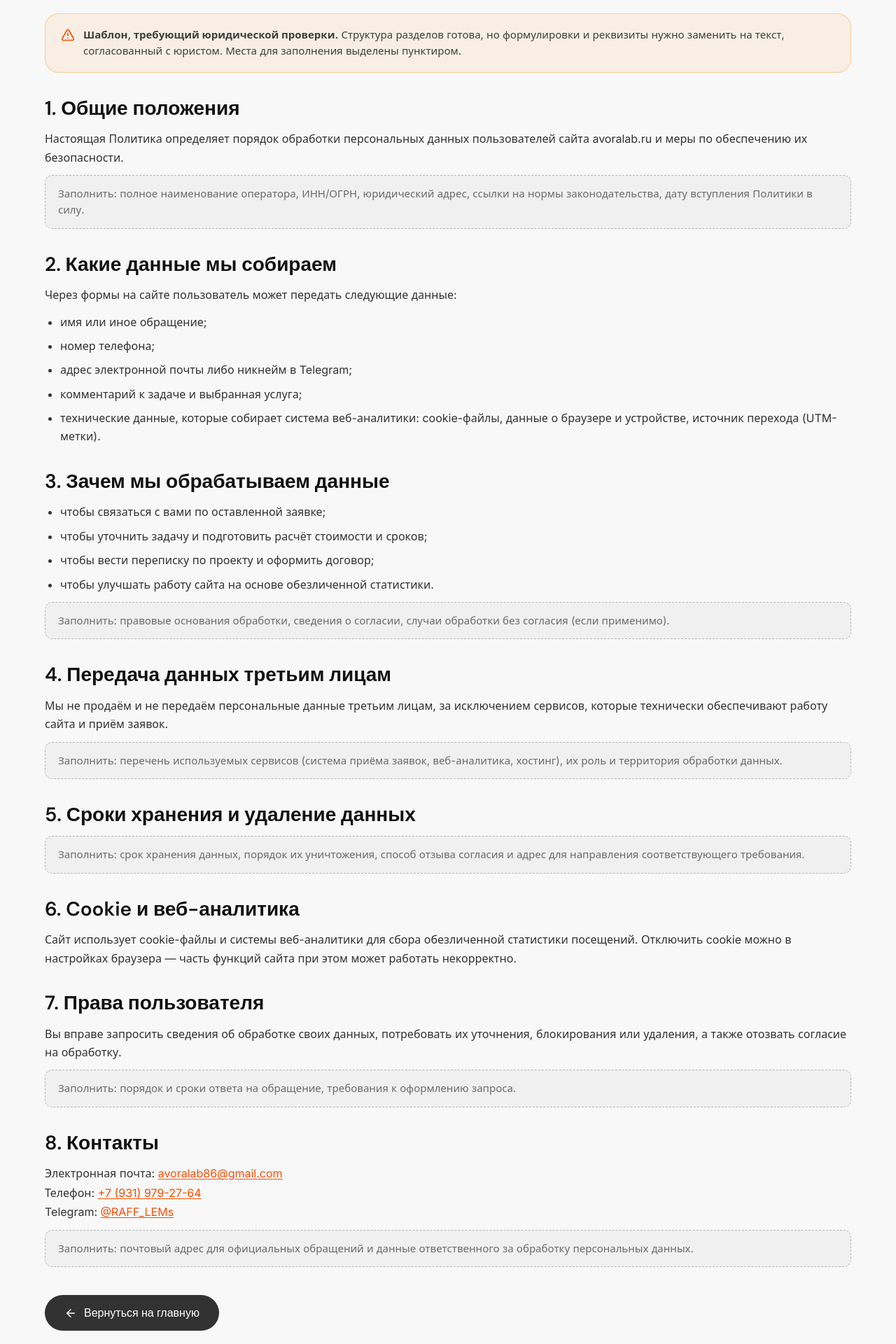
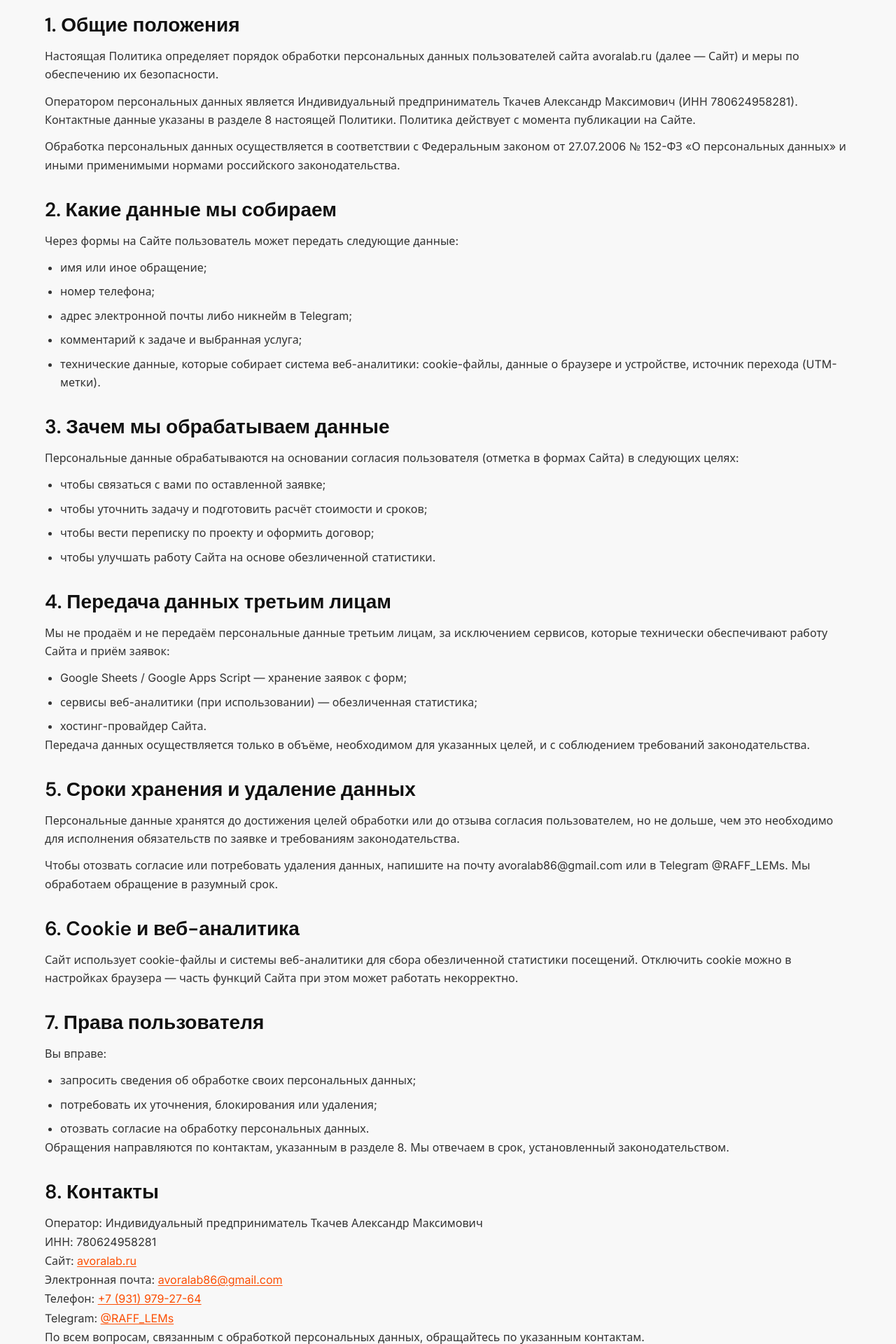
Before and after one commit to AlexCrowd3/AvoraLab, a React (Vite) app: page /privacy in a window 1280 px wide. Shown: the part 580-2500 px from the top of the page at 70% size. Built offline with nearby package versions, Linux system fonts and the light colour scheme; a web font is replaced by a local one.

Commit message:
Fix Design Service Detail

```diff
--- a/src/components/OrderForm/OrderForm.tsx
+++ b/src/components/OrderForm/OrderForm.tsx
@@ -102,7 +102,7 @@ export default function OrderForm({
     setLoading(true)
     try {
       await submitLead({
-        formType: 'service',
+        formType: 'contact',
         service: selectedService,
         name: name.trim(),
         phone: phone.trim(),
--- a/src/pages/Privacy/PrivacyPage.tsx
+++ b/src/pages/Privacy/PrivacyPage.tsx
@@ -1,5 +1,5 @@
 import { Link } from 'react-router-dom'
-import { AlertTriangle, ArrowLeft } from 'lucide-react'
+import { ArrowLeft } from 'lucide-react'
 import Header from '../../components/Header/Header'
 import Footer from '../../components/Footer/Footer'
 import PageHero from '../../components/PageHero/PageHero'
@@ -7,14 +7,7 @@ import Seo from '../../components/Seo/Seo'
 import styles from './PrivacyPage.module.css'
 
 /**
- * Политика конфиденциальности.
- *
- * ВНИМАНИЕ ДЛЯ ВЛАДЕЛЬЦА САЙТА:
- * текст ниже — рабочий каркас, а не готовый юридический документ. Он
- * показывает, какие разделы обычно нужны, и оставляет явные места для
- * заполнения (реквизиты оператора, перечень данных, сроки хранения).
- * Перед публикацией замените содержание на редакцию, согласованную с
- * юристом, и уберите блок-предупреждение в начале страницы.
+ * Политика конфиденциальности Avora Lab.
  */
 export default function PrivacyPage() {
   return (
@@ -35,28 +28,27 @@ export default function PrivacyPage() {
 
         <section className={styles.page}>
           <div className={`container ${styles.wrap}`}>
-            <p className={styles.notice}>
-              <AlertTriangle size={20} />
-              <span>
-                <strong>Шаблон, требующий юридической проверки.</strong> Структура разделов
-                готова, но формулировки и реквизиты нужно заменить на текст, согласованный с
-                юристом. Места для заполнения выделены пунктиром.
-              </span>
-            </p>
-
             <h2 className={styles.h2}>1. Общие положения</h2>
             <p className={styles.p}>
               Настоящая Политика определяет порядок обработки персональных данных
-              пользователей сайта avoralab.ru и меры по обеспечению их безопасности.
+              пользователей сайта avoralab.ru (далее — Сайт) и меры по обеспечению их
+              безопасности.
             </p>
-            <span className={styles.placeholder}>
-              Заполнить: полное наименование оператора, ИНН/ОГРН, юридический адрес,
-              ссылки на нормы законодательства, дату вступления Политики в силу.
-            </span>
+            <p className={styles.p}>
+              Оператором персональных данных является Индивидуальный предприниматель
+              Ткачев Александр Максимович (ИНН 780624958281). Контактные данные указаны
+              в разделе 8 настоящей Политики. Политика действует с момента публикации на
+              Сайте.
+            </p>
+            <p className={styles.p}>
+              Обработка персональных данных осуществляется в соответствии с Федеральным
+              законом от 27.07.2006 № 152-ФЗ «О персональных данных» и иными
+              применимыми нормами российского законодательства.
+            </p>
 
             <h2 className={styles.h2}>2. Какие данные мы собираем</h2>
             <p className={styles.p}>
-              Через формы на сайте пользователь может передать следующие данные:
+              Через формы на Сайте пользователь может передать следующие данные:
             </p>
             <ul className={styles.list}>
               <li>имя или иное обращение;</li>
@@ -70,61 +62,86 @@ export default function PrivacyPage() {
             </ul>
 
             <h2 className={styles.h2}>3. Зачем мы обрабатываем данные</h2>
+            <p className={styles.p}>
+              Персональные данные обрабатываются на основании согласия пользователя
+              (отметка в формах Сайта) в следующих целях:
+            </p>
             <ul className={styles.list}>
               <li>чтобы связаться с вами по оставленной заявке;</li>
               <li>чтобы уточнить задачу и подготовить расчёт стоимости и сроков;</li>
               <li>чтобы вести переписку по проекту и оформить договор;</li>
-              <li>чтобы улучшать работу сайта на основе обезличенной статистики.</li>
+              <li>чтобы улучшать работу Сайта на основе обезличенной статистики.</li>
             </ul>
-            <span className={styles.placeholder}>
-              Заполнить: правовые основания обработки, сведения о согласии, случаи
-              обработки без согласия (если применимо).
-            </span>
 
             <h2 className={styles.h2}>4. Передача данных третьим лицам</h2>
             <p className={styles.p}>
               Мы не продаём и не передаём персональные данные третьим лицам, за исключением
-              сервисов, которые технически обеспечивают работу сайта и приём заявок.
+              сервисов, которые технически обеспечивают работу Сайта и приём заявок:
             </p>
-            <span className={styles.placeholder}>
-              Заполнить: перечень используемых сервисов (система приёма заявок, веб-аналитика,
-              хостинг), их роль и территория обработки данных.
-            </span>
+            <ul className={styles.list}>
+              <li>Google Sheets / Google Apps Script — хранение заявок с форм;</li>
+              <li>сервисы веб-аналитики (при использовании) — обезличенная статистика;</li>
+              <li>хостинг-провайдер Сайта.</li>
+            </ul>
+            <p className={styles.p}>
+              Передача данных осуществляется только в объёме, необходимом для указанных
+              целей, и с соблюдением требований законодательства.
+            </p>
 
             <h2 className={styles.h2}>5. Сроки хранения и удаление данных</h2>
-            <span className={styles.placeholder}>
-              Заполнить: срок хранения данных, порядок их уничтожения, способ отзыва согласия
-              и адрес для направления соответствующего требования.
-            </span>
+            <p className={styles.p}>
+              Персональные данные хранятся до достижения целей обработки или до отзыва
+              согласия пользователем, но не дольше, чем это необходимо для исполнения
+              обязательств по заявке и требованиям законодательства.
+            </p>
+            <p className={styles.p}>
+              Чтобы отозвать согласие или потребовать удаления данных, напишите на почту{' '}
+              <a href="mailto:avoralab86@gmail.com">avoralab86@gmail.com</a> или в
+              Telegram{' '}
+              <a href="https://t.me/RAFF_LEMs">@RAFF_LEMs</a>. Мы обработаем обращение в
+              разумный срок.
+            </p>
 
             <h2 className={styles.h2}>6. Cookie и веб-аналитика</h2>
             <p className={styles.p}>
               Сайт использует cookie-файлы и системы веб-аналитики для сбора обезличенной
               статистики посещений. Отключить cookie можно в настройках браузера — часть
-              функций сайта при этом может работать некорректно.
+              функций Сайта при этом может работать некорректно.
             </p>
 
             <h2 className={styles.h2}>7. Права пользователя</h2>
             <p className={styles.p}>
-              Вы вправе запросить сведения об обработке своих данных, потребовать их
-              уточнения, блокирования или удаления, а также отозвать согласие на обработку.
+              Вы вправе:
             </p>
-            <span className={styles.placeholder}>
-              Заполнить: порядок и сроки ответа на обращение, требования к оформлению запроса.
-            </span>
+            <ul className={styles.list}>
+              <li>запросить сведения об обработке своих персональных данных;</li>
+              <li>потребовать их уточнения, блокирования или удаления;</li>
+              <li>отозвать согласие на обработку персональных данных.</li>
+            </ul>
+            <p className={styles.p}>
+              Обращения направляются по контактам, указанным в разделе 8. Мы отвечаем в
+              срок, установленный законодательством.
+            </p>
 
             <h2 className={styles.h2}>8. Контакты</h2>
             <p className={styles.contacts}>
-              Электронная почта: <a href="mailto:avoralab86@gmail.com">avoralab86@gmail.com</a>
+              Оператор: Индивидуальный предприниматель Ткачев Александр Максимович
+              <br />
+              ИНН: 780624958281
+              <br />
+              Сайт: <a href="https://avoralab.ru">avoralab.ru</a>
+              <br />
+              Электронная почта:{' '}
+              <a href="mailto:avoralab86@gmail.com">avoralab86@gmail.com</a>
               <br />
               Телефон: <a href="tel:+79319792764">+7 (931) 979-27-64</a>
               <br />
               Telegram: <a href="https://t.me/RAFF_LEMs">@RAFF_LEMs</a>
             </p>
-            <span className={styles.placeholder}>
-              Заполнить: почтовый адрес для официальных обращений и данные ответственного за
-              обработку персональных данных.
-            </span>
+            <p className={styles.p}>
+              По всем вопросам, связанным с обработкой персональных данных, обращайтесь
+              по указанным контактам.
+            </p>
 
             <div className={styles.backRow}>
               <Link to="/" className={styles.back}>
```
Also changed, not shown: src/components/PriceCalculator/PriceCalculator.tsx (+4 -5 lines), src/pages/Contact/ContactPage.tsx (+4 -7 lines).
